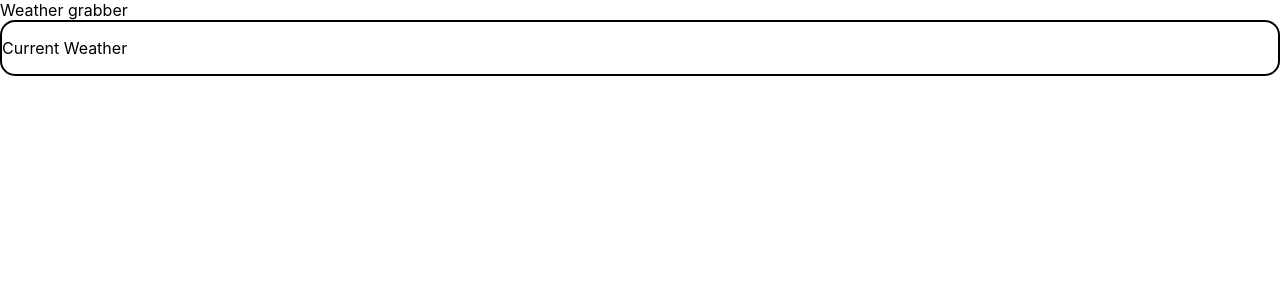
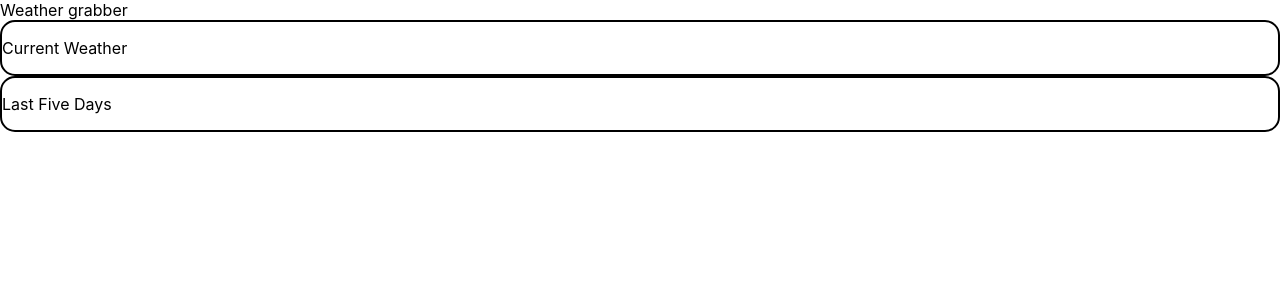
Before and after one commit to IguanasEverywhere/weather-grabber, a React (Create React App) app in the folder client/: page / in a window 1280 px wide. Shown: the top 300 px of the page. Built offline with nearby package versions, Linux system fonts and the light colour scheme; no server answers.

Commit message:
Add lastfivedays component with placeholder text

```diff
--- a/client/src/App.js
+++ b/client/src/App.js
@@ -1,4 +1,5 @@
 import CurrentWeather from './components/CurrentWeather/CurrentWeather';
+import LastFiveDays from './components/LastFiveDays/LastFiveDays';
 import { useEffect, useState } from 'react';
 
 function App() {
@@ -35,6 +36,7 @@ function App() {
       <div className="main-container">
         Weather grabber
         <CurrentWeather weatherData={weatherData}/>
+        <LastFiveDays />
       </div>
     </div>
   );
--- /dev/null
+++ b/client/src/components/LastFiveDays/LastFiveDays.js
@@ -0,0 +1,11 @@
+import styles from './LastFiveDays.module.css';
+const LastFiveDays = () => {
+
+  return (
+    <div className={styles.containerCard}>
+      <p>Last Five Days</p>
+    </div>
+  )
+}
+
+export default LastFiveDays;
--- /dev/null
+++ b/client/src/components/LastFiveDays/LastFiveDays.module.css
@@ -0,0 +1,4 @@
+.containerCard {
+  border: 2px solid black;
+  border-radius: 15px;
+}
```
